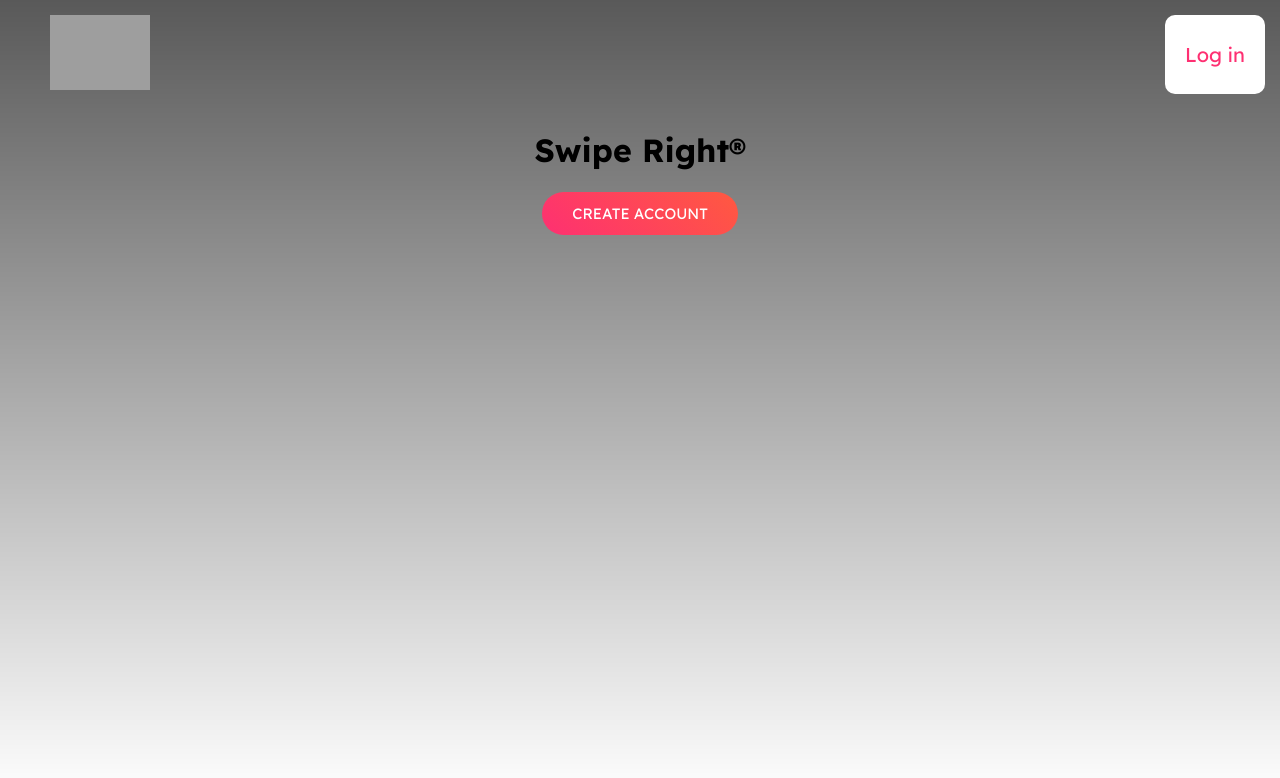
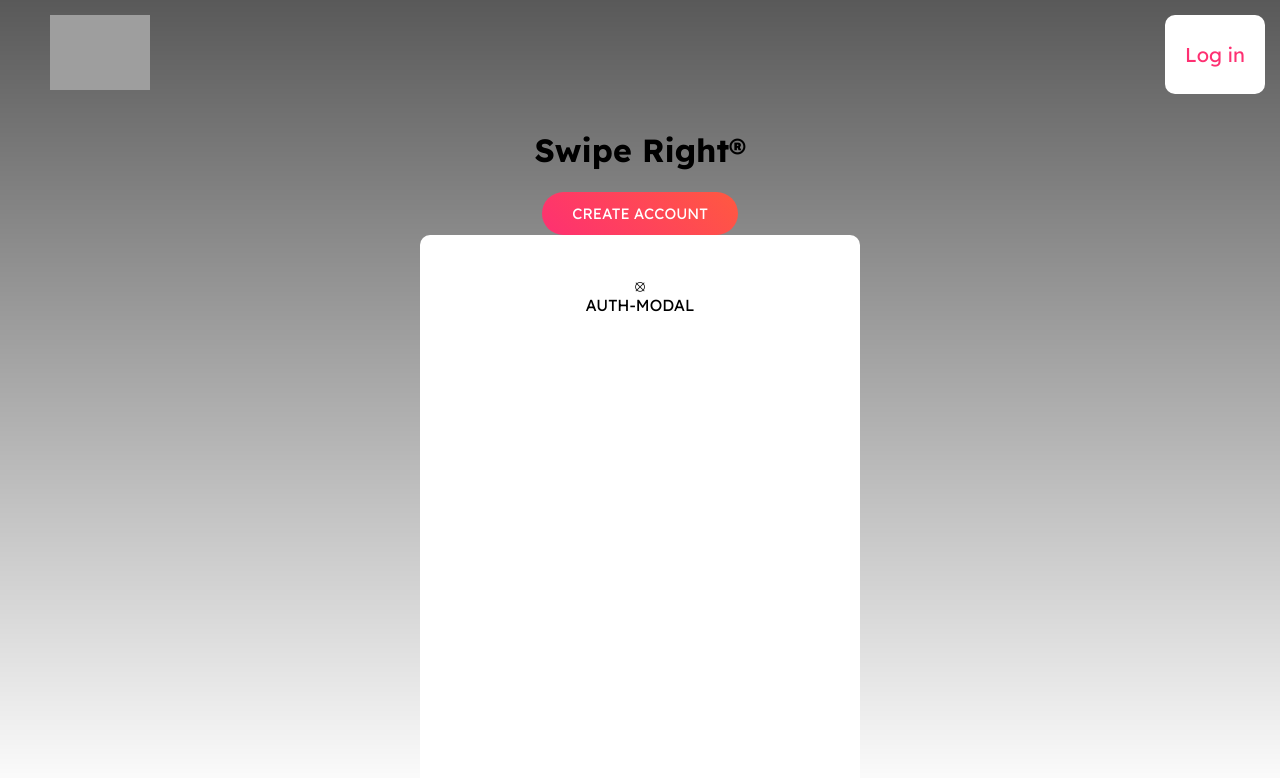
Before and after one commit to jesusbenagal/FakeTinder, a React (Create React App) app: page / in a window 1280 px wide. Both pictures are taken after a click on the button "Log in". Shown: the top 778 px of the page. Built offline with nearby package versions, Linux system fonts and the light colour scheme; grey boxes are pictures that could not be loaded.

Commit message:
AuthModal

```diff
--- /dev/null
+++ b/src/components/AuthModal.js
@@ -0,0 +1,15 @@
+
+const AuthModal = ({setShowModal}) => {
+
+    const handleClick = () => {
+        setShowModal(false)
+    }
+
+    return (
+        <div className="auth-modal">
+            <div onClick={handleClick}>⦻</div>
+            AUTH-MODAL
+        </div>
+    )
+}
+export default AuthModal
--- a/src/components/Nav.js
+++ b/src/components/Nav.js
@@ -2,7 +2,11 @@
 import colorLogo from '../images/color-logo.tinder.png'
 
 
-const Nav = ({minimal, authToken}) => {
+const Nav = ({minimal, authToken, setShowModal, showModal}) => {
+
+    const handleClick = () => {
+        setShowModal(true)
+    }
 
     return (
         <nav>
@@ -10,7 +14,9 @@
                 <img className="logo" src={minimal ? colorLogo : logo} alt="logo"/>
             </div>
 
-            {!authToken && !minimal && <button className="nav-button">Log in</button>}
+            {!authToken && !minimal && <button className="nav-button" onClick={handleClick}
+            disabled={showModal}
+            >Log in</button>}
         </nav>
     )
 }
--- a/src/index.css
+++ b/src/index.css
@@ -45,6 +45,11 @@
     margin: 15px;
 }
 
+nav .nav-button:disabled {
+    background-color:rgb(189,180,180);
+    color: rgb(193,42,90);
+}
+
 nav .logo-container {
     width:170px;
     margin:15px;
@@ -65,3 +70,15 @@
             rgba(0,0,0,0) 100%
     );
 }
+
+/*--- AuthModal ---*/
+.auth-modal {
+    top: 175px;
+    margin-left: auto;
+    margin-right: auto;
+    max-width: 360px;
+    height: 600px;
+    background-color: rgb(255,255,255);
+    border-radius: 10px;
+    padding: 40px;
+}
--- a/src/pages/Home.js
+++ b/src/pages/Home.js
@@ -1,22 +1,30 @@
 import Nav from '../components/Nav'
+import AuthModal from '../components/AuthModal'
+import {useState} from "react";
 
 const Home = () => {
+    const [showModal, setShowModal] = useState(false)
 
     const authToken = false
 
     const handleClick = () => {
         console.log('clicked')
+        setShowModal(true)
     }
 
     return (
         <div className="overlay">
-        <Nav minimal={false} authToken={authToken}/>
+            <Nav minimal={false} authToken={authToken} setShowModal={setShowModal}/>
             <div className="home">
                 <h1>Swipe Right®</h1>
                 <button className="primary-button" onClick={handleClick}>
                     {authToken ? 'Signout' : 'Create Account'}
                 </button>
 
+                {showModal && (
+                    <AuthModal setShowModal={setShowModal}/>
+                )}
+
             </div>
         </div>
     )
```
Lines whose indentation alone changed are shown as unchanged.
